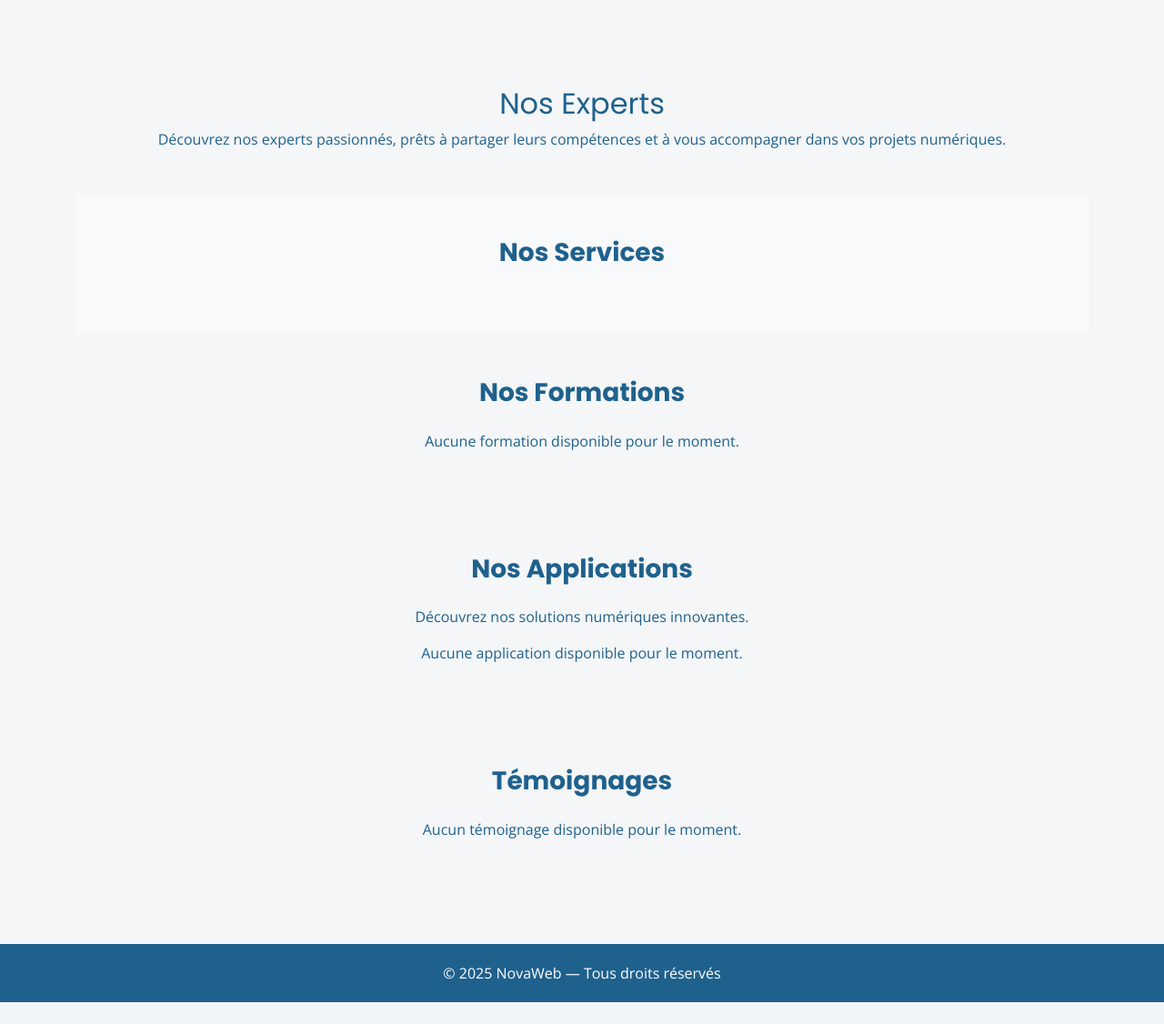
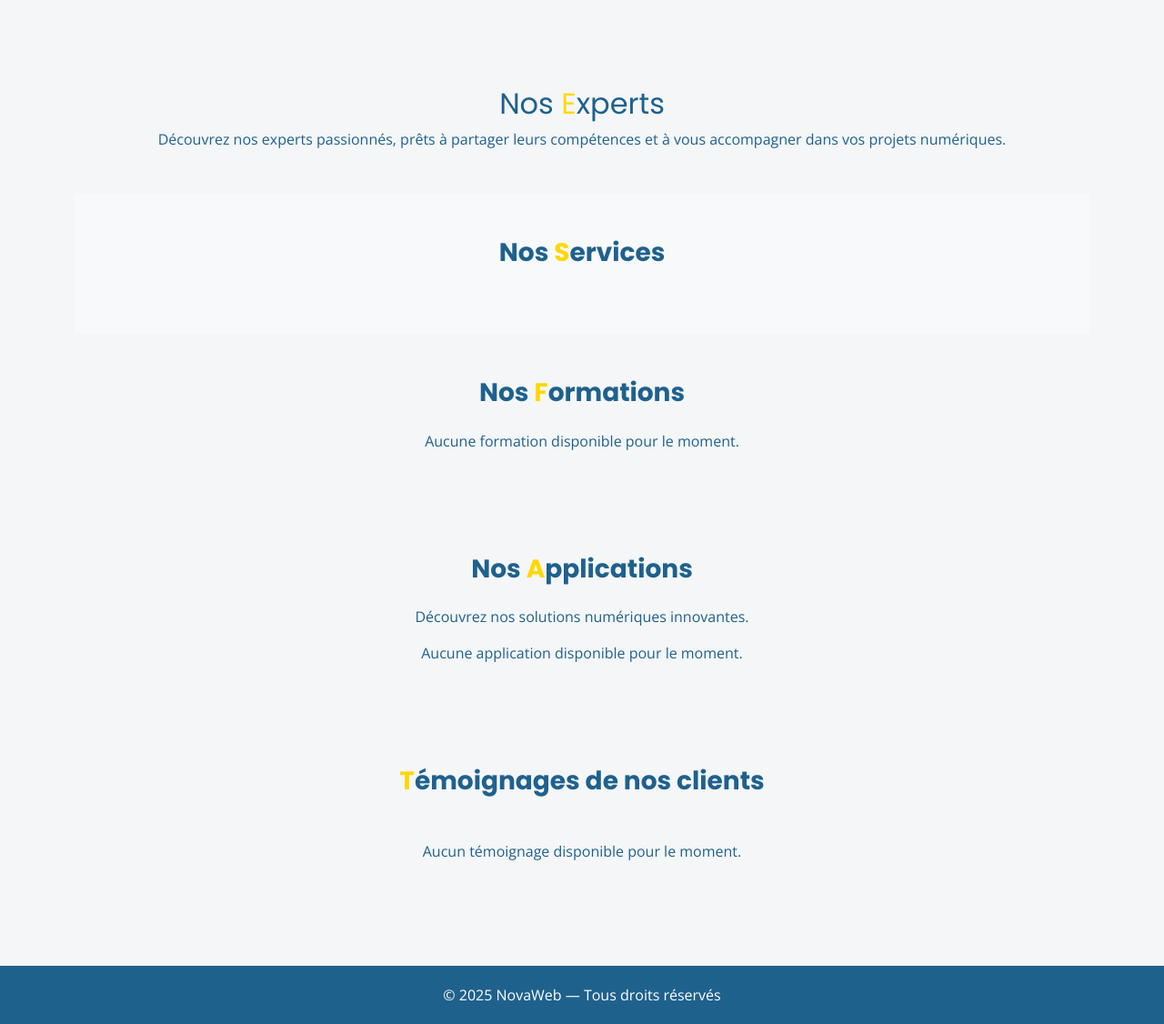
Before and after one commit to MonemouZator/novaweb, a Django app: page / in a window 1280 px wide. Shown: the part 477-1603 px from the top of the page at 91% size. Before the commit the page ends 1579 px from the top, so only its background shows below. Run offline with Django 5.2, Linux system fonts and the light colour scheme; data that the repository does not hold is empty; parts of the project's set-up code (start-up, migrations or seed data) failed here and were passed over.

Commit message:
first commit

```diff
--- a/templates/siteapp/accueil.html
+++ b/templates/siteapp/accueil.html
@@ -11,7 +11,7 @@
 <!-- ==================== Nos Experts ==================== -->
 <section class="expert py-5" id="expert">
     <div class="col50 text-center mb-4" data-aos="fade-up">
-        <h2 class="titre">Nos <span>E</span>xperts</h2>
+        <h2 class="titre">Nos <span style="color:#FFD700;">E</span>xperts</h2>
         <p>Découvrez nos experts passionnés, prêts à partager leurs compétences et à vous accompagner dans vos projets numériques.</p>
     </div>
 
@@ -37,7 +37,7 @@
 <!-- ==================== Nos Services ==================== -->
 <section class="services py-5 bg-light">
     <div class="container text-center">
-        <h3 class="fw-bold mb-5" data-aos="fade-up">Nos Services</h3>
+        <h3 class="fw-bold mb-5" data-aos="fade-up">Nos <span style="color:#FFD700;">S</span>ervices</h3>
         <div class="row justify-content-center g-4">
             {% for service in services %}
             <div class="col-lg-3 col-md-4 col-sm-6" data-aos="zoom-in" data-aos-delay="{{ forloop.counter0|add:'100' }}">
@@ -58,7 +58,7 @@
 
 <!-- ==================== Nos Formations ==================== -->
 <section class="formations py-5 text-center">
-    <h3 class="fw-bold mb-4" data-aos="fade-up">Nos Formations</h3>
+    <h3 class="fw-bold mb-4" data-aos="fade-up">Nos <span style="color:#FFD700;">F</span>ormations</h3>
     <div class="row g-4 justify-content-center">
         {% for formation in formations %}
         <div class="col-md-4 mb-4" data-aos="fade-up" data-aos-delay="{{ forloop.counter0|add:'100' }}">
@@ -87,7 +87,7 @@
 
 <!-- ==================== Nos Applications ==================== -->
 <section class="applications py-5 text-center">
-    <h3 class="fw-bold mb-4" data-aos="fade-up">Nos Applications</h3>
+    <h3 class="fw-bold mb-4" data-aos="fade-up">Nos <span style="color:#FFD700;">A</span>pplications</h3>
     <p data-aos="fade-up">Découvrez nos solutions numériques innovantes.</p>
     <div class="row g-4 justify-content-center">
         {% for app in applications %}
@@ -106,7 +106,7 @@
                         {% if app.lien_demo %}
                         <a href="{{ app.lien_demo }}" class="btn btn-outline-primary btn-sm px-4" target="_blank">Voir la démo</a>
                         {% else %}
-                        <a href="{% url 'contact' %}?app_id={{ app.id }}" class="btn btn-success btn-sm px-4">Intéressé ? Contactez-nous</a>
+                        <a href="{% url 'contact' %}?app_id={{ app.id }}" class="btn btn-primary btn-sm px-4">Intéressé ? Contactez-nous</a>
                         {% endif %}
                     </div>
                 </div>
@@ -120,7 +120,8 @@
 
 <!-- ==================== Témoignages ==================== -->
 <section class="temoignages py-5 text-center">
-    <h3 class="fw-bold mb-4" data-aos="fade-up">Témoignages</h3>
+
+    <h3 class="fw-bold mb-4" data-aos="fade-up"> <span style="color:#FFD700;">T</span>émoignages de nos clients</h3><br>
     <div class="row justify-content-center g-4">
         {% for temoignage in temoignages %}
         <div class="col-md-4 mb-4" data-aos="fade-up" data-aos-delay="{{ forloop.counter0|add:'100' }}">
--- a/templates/siteapp/ajout.html
+++ b/templates/siteapp/ajout.html
@@ -4,7 +4,7 @@
 
 {% block content %}
 <div class="container my-5">
-    <h2 class="mb-4 text-center">Laissez votre témoignage</h2>
+    <h2 class="mb-4 text-center"><span style="color:#FFD700;">L</span>aissez votre témoignage</h2>
 
     {% if messages %}
         {% for message in messages %}
--- a/templates/siteapp/ajout_temoignages.html
+++ b/templates/siteapp/ajout_temoignages.html
@@ -3,7 +3,7 @@
 
 {% block content %}
 <div class="container mt-5">
-    <h2>Ajouter un témoignage</h2>
+    <h2><span style="color:#FFD700;">A</span>jouter un témoignage</h2>
 
     {% if messages %}
         {% for message in messages %}
--- a/templates/siteapp/applications.html
+++ b/templates/siteapp/applications.html
@@ -4,7 +4,7 @@
 
 {% block content %}
 <section class="text-center mb-5">
-    <h2 class="fw-bold">Nos Applications</h2>
+    <h2 class="fw-bold">Nos <span style="color:#FFD700;">A</span>pplications</h2>
     <p>Découvrez nos solutions numériques innovantes.</p>
 </section>
 
@@ -30,7 +30,7 @@
                     {% if app.lien_demo %}
                         <a href="{{ app.lien_demo }}" class="btn btn-outline-primary btn-sm px-4" target="_blank">Voir la démo</a>
                     {% else %}
-                        <a href="{% url 'contact' %}?app_id={{ app.id }}" class="btn btn-success btn-sm px-4">Intéressé ? Contactez-nous</a>
+                        <a href="{% url 'contact' %}?app_id={{ app.id }}" class="btn btn-primary btn-sm px-4">Intéressé ? Contactez-nous</a>
                     {% endif %}
                 </div>
             </div>
--- a/templates/siteapp/base.html
+++ b/templates/siteapp/base.html
@@ -101,7 +101,9 @@
     <!-- Affiche principale -->
     <section class="hero-section">
         <div class="hero-overlay"></div>
+
         <div class="hero-content">
+            <h1>BIENVENUE ! <span style="color:#FFD700;"></span></h1>
             <h1>Apprenez, Créez et Innovez avec <span style="color:#FFD700;">NovaWeb</span></h1>
             <p>Des formations pratiques, des projets concrets et un accompagnement personnalisé pour révéler votre potentiel.</p>
             <a href="{% url 'formations' %}" class="btn btn-warning btn-lg mt-3">Découvrir nos formations</a>
--- a/templates/siteapp/contact.html
+++ b/templates/siteapp/contact.html
@@ -5,7 +5,7 @@
 
 {% block content %}
 <section class="text-center mb-5">
-    <h2 class="fw-bold">Contact & Inscription</h2>
+    <h2 class="fw-bold"><span style="color:#FFD700;">C</span>ontact & Inscription</h2>
     <p>Vous souhaitez suivre une formation ou en savoir plus ? Écrivez-nous !</p>
 </section>
 
@@ -48,9 +48,9 @@
 
     <!-- Coordonnées -->
     <div class="col-md-6 mb-4">
-        <h5 class="fw-bold">Nos coordonnées</h5>
+        <h5 class="fw-bold">Nos <span style="color:#FFD700;">C</span>oordonnées</h5>
         <p><strong>Adresse :</strong> Conakry, Guinée</p>
-        <p><strong>Téléphone :</strong> +224 62 00 00 00</p>
+        <p><strong>Téléphone :</strong> +224 628 68 02 20</p>
         <p><strong>Email :</strong> contact@novaweb.gn</p>
         <p><strong>Horaires :</strong> Lun - Sam : 8h - 18h</p>
 
--- a/templates/siteapp/formations.html
+++ b/templates/siteapp/formations.html
@@ -4,7 +4,7 @@
 
 {% block content %}
 <section class="text-center mb-5">
-    <h2 class="fw-bold">Nos Formations</h2>
+    <h2 class="fw-bold">Nos <span style="color:#FFD700;">F</span>ormations</h2>
     <p>Des parcours complets pour devenir un expert du numérique</p>
 </section>
 
--- a/templates/siteapp/liste_cours.html
+++ b/templates/siteapp/liste_cours.html
@@ -5,7 +5,7 @@
 
 {% block content %}
 <div class="container my-5">
-    <h2 class="mb-4 text-center">Cours en ligne</h2>
+    <h2 class="mb-4 text-center"><span style="color:#FFD700;">C</span>ours en ligne</h2>
 
     <!-- Filtrage par catégorie -->
     <form method="get" class="mb-4 text-center">
@@ -17,7 +17,7 @@
                 </option>
             {% endfor %}
         </select>
-        <button type="submit" class="btn btn-secondary">Filtrer</button>
+        <button type="submit" class="btn btn-primary">Filtrer</button>
     </form>
 
     <!-- Liste des cours responsive -->
```
Also changed, not shown: templates/siteapp/apropos.html (+5 -4 lines), templates/siteapp/temoignages.html (+7 -6 lines), nova/admin.py (line endings or trailing spaces).
